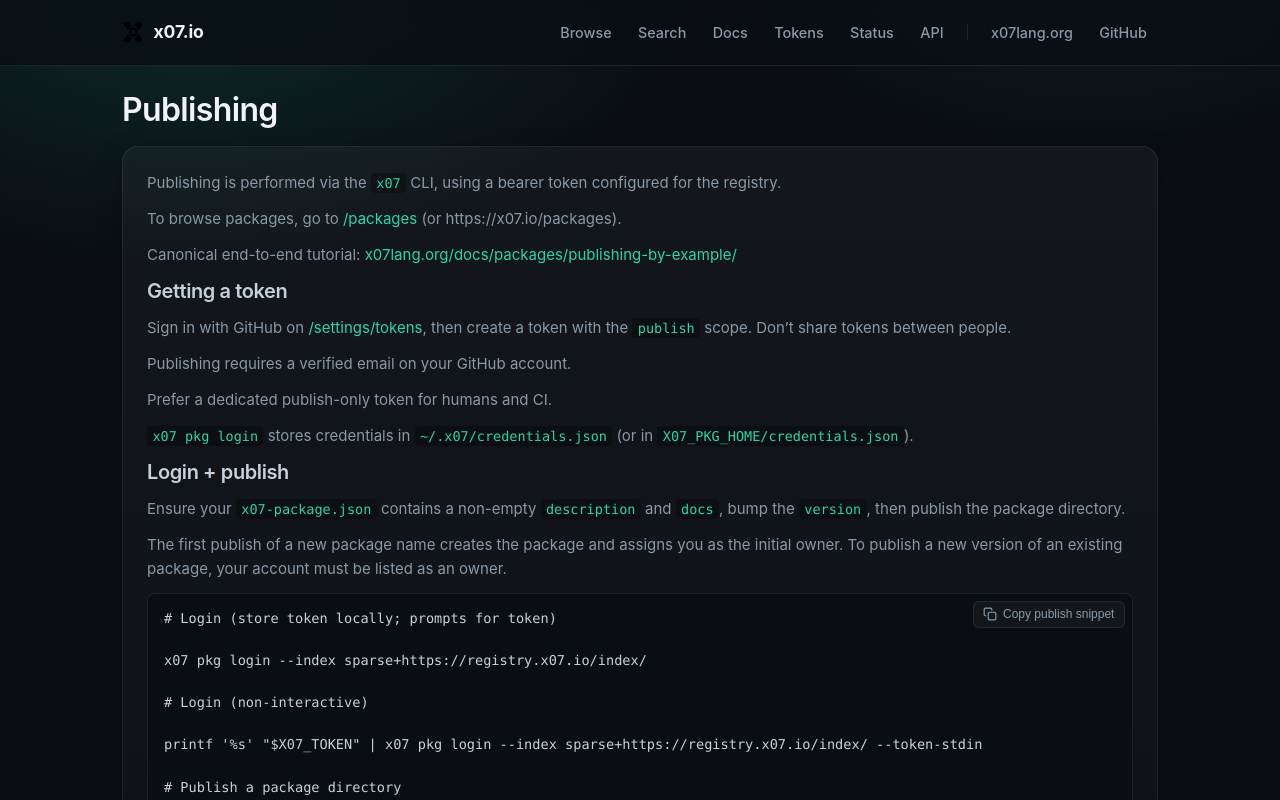
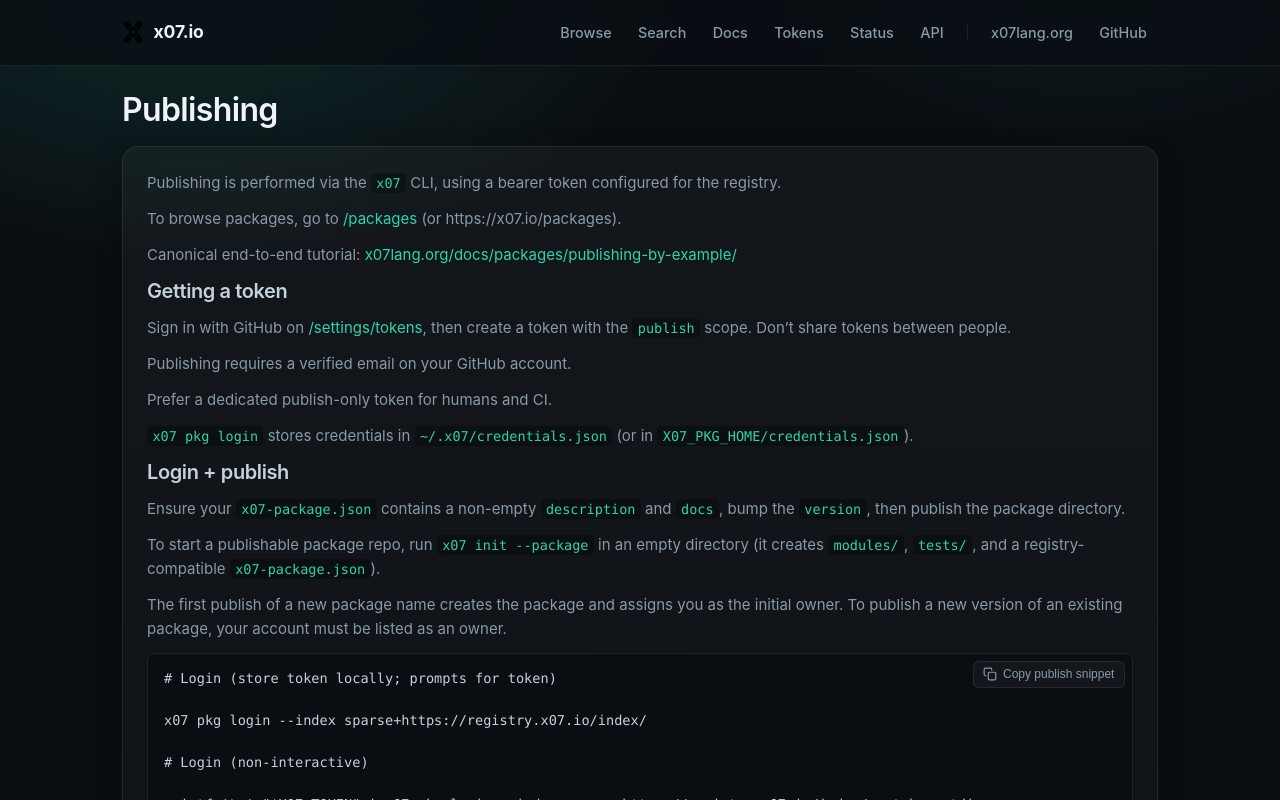
Before and after one commit to x07lang/x07-registry-web, a SvelteKit app: page /docs/publish in a window 1280 px wide. Shown: the top 800 px of the page. Built offline with nearby package versions, Linux system fonts and the light colour scheme.

Commit message:
docs: mention x07 init --package in publish guide

```diff
--- a/src/routes/docs/publish/+page.svelte
+++ b/src/routes/docs/publish/+page.svelte
@@ -63,6 +63,11 @@
 		<code class="code-inline">version</code>, then publish the package directory.
 	</p>
 	<p class="muted">
+		To start a publishable package repo, run <code class="code-inline">x07 init --package</code> in an empty
+		directory (it creates <code class="code-inline">modules/</code>, <code class="code-inline">tests/</code>, and a
+		registry-compatible <code class="code-inline">x07-package.json</code>).
+	</p>
+	<p class="muted">
 		The first publish of a new package name creates the package and assigns you as the initial owner. To publish a new
 		version of an existing package, your account must be listed as an owner.
 	</p>
```
